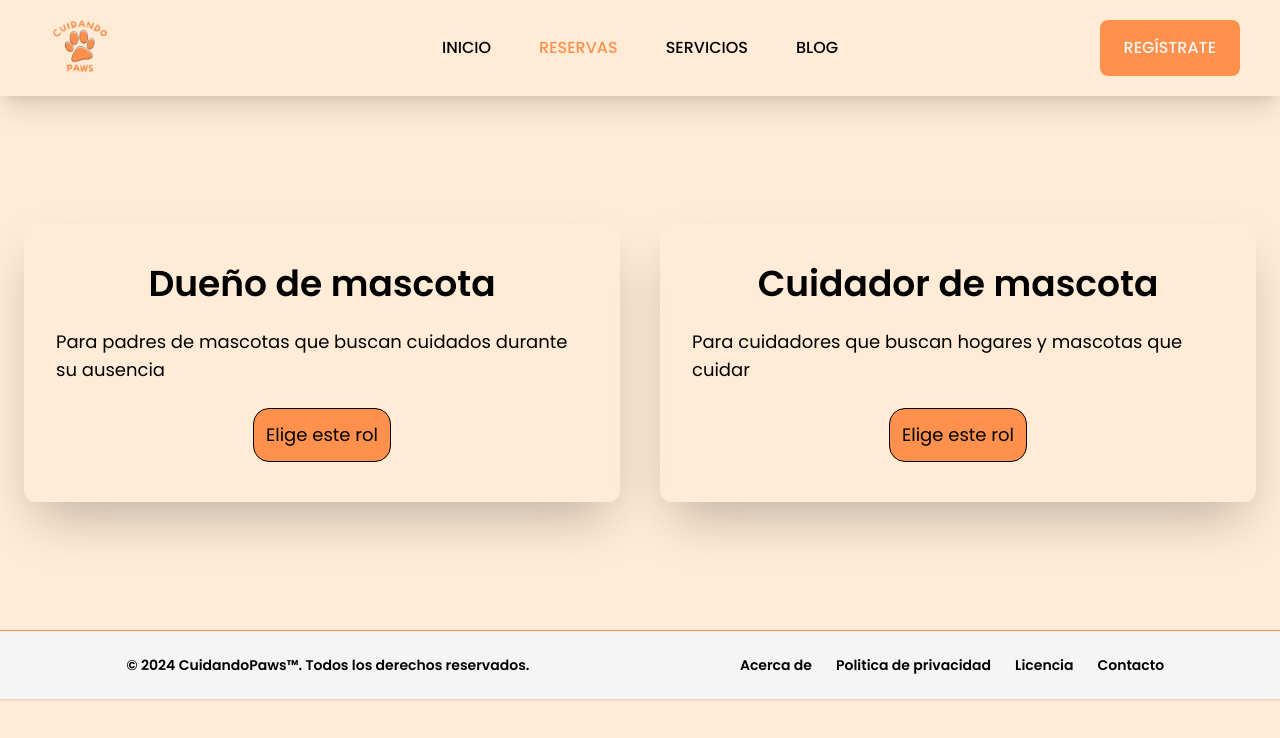
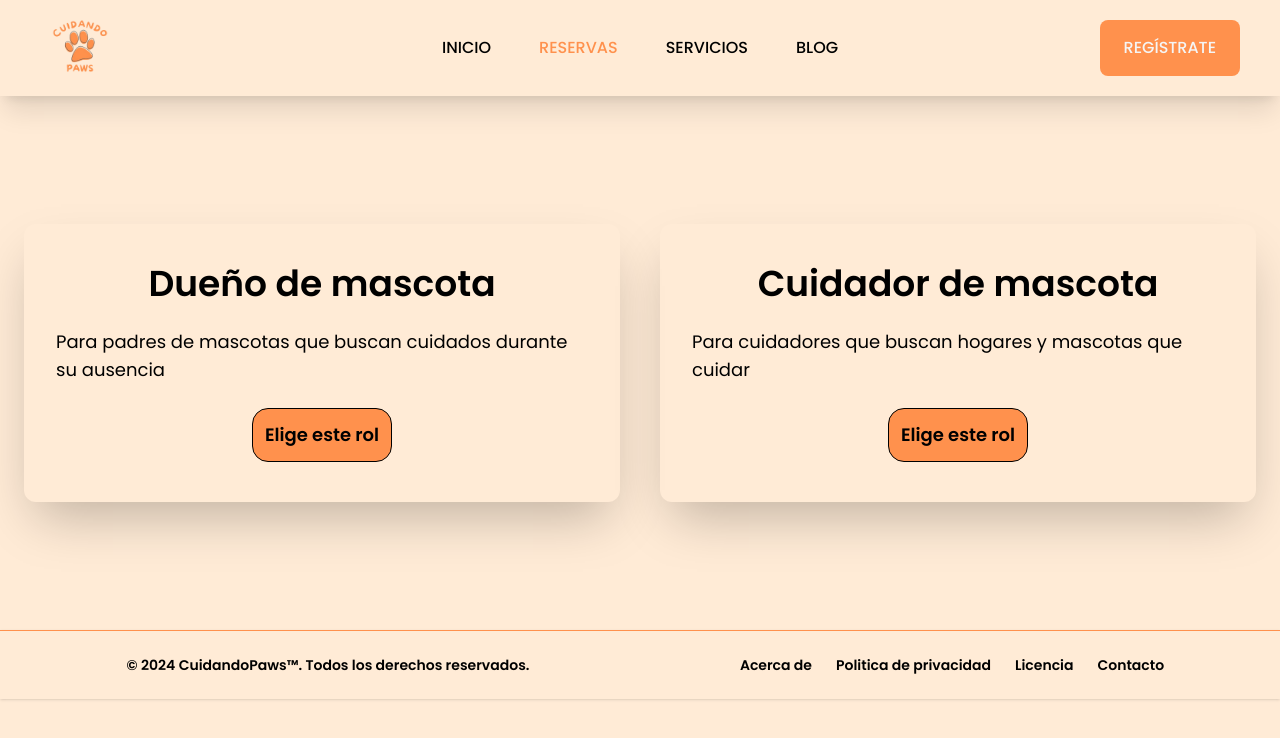
Before and after one commit to MADDOG25/cuidandopaws, a React (Vite) app: page /reservas in a window 1280 px wide. Shown: the top 738 px of the page. Built offline with nearby package versions, Linux system fonts and the light colour scheme.

Commit message:
modified fonts on component and change bg footer

```diff
--- a/src/components/Booking.tsx
+++ b/src/components/Booking.tsx
@@ -33,7 +33,7 @@ export default function Booking() {
           </p>
           <a
             onClick={openModal}
-            className="text-lg bg-accent cursor-pointer border rounded-2xl p-3 hover:bg-black hover:text-accent"
+            className="text-lg font-semibold bg-accent cursor-pointer border rounded-2xl p-3 hover:bg-black hover:text-accent"
             href="#"
           >
             Elige este rol
@@ -46,7 +46,7 @@ export default function Booking() {
           </p>
           <a
             onClick={openModal}
-            className="text-lg bg-accent cursor-pointer border rounded-2xl p-3 hover:bg-black hover:text-accent"
+            className="text-lg font-semibold bg-accent cursor-pointer border rounded-2xl p-3 hover:bg-black hover:text-accent"
             href="#"
           >
             Elige este rol
--- a/src/components/layout/Footer.tsx
+++ b/src/components/layout/Footer.tsx
@@ -1,6 +1,6 @@
 export default function Footer() {
   return (
-    <footer className="bottom-0 w-full p-4 bg-white border-t border-accent shadow grid md:grid-cols-2 md:gap-x-4 gap-y-4 items-center justify-between md:p-6">
+    <footer className="bottom-0 w-full p-4 bg-bg border-t border-accent shadow grid md:grid-cols-2 md:gap-x-4 gap-y-4 items-center justify-between md:p-6">
       <span className="text-sm text-black font-semibold sm:text-center">
         © 2024{" "}
         <a href="#" className="hover:underline">
@@ -25,7 +25,7 @@ export default function Footer() {
           </a>
         </li>
         <li>
-          <a href="#" className="hover:underline">
+          <a href="/contacto" className="hover:underline">
             Contacto
           </a>
         </li>
```
